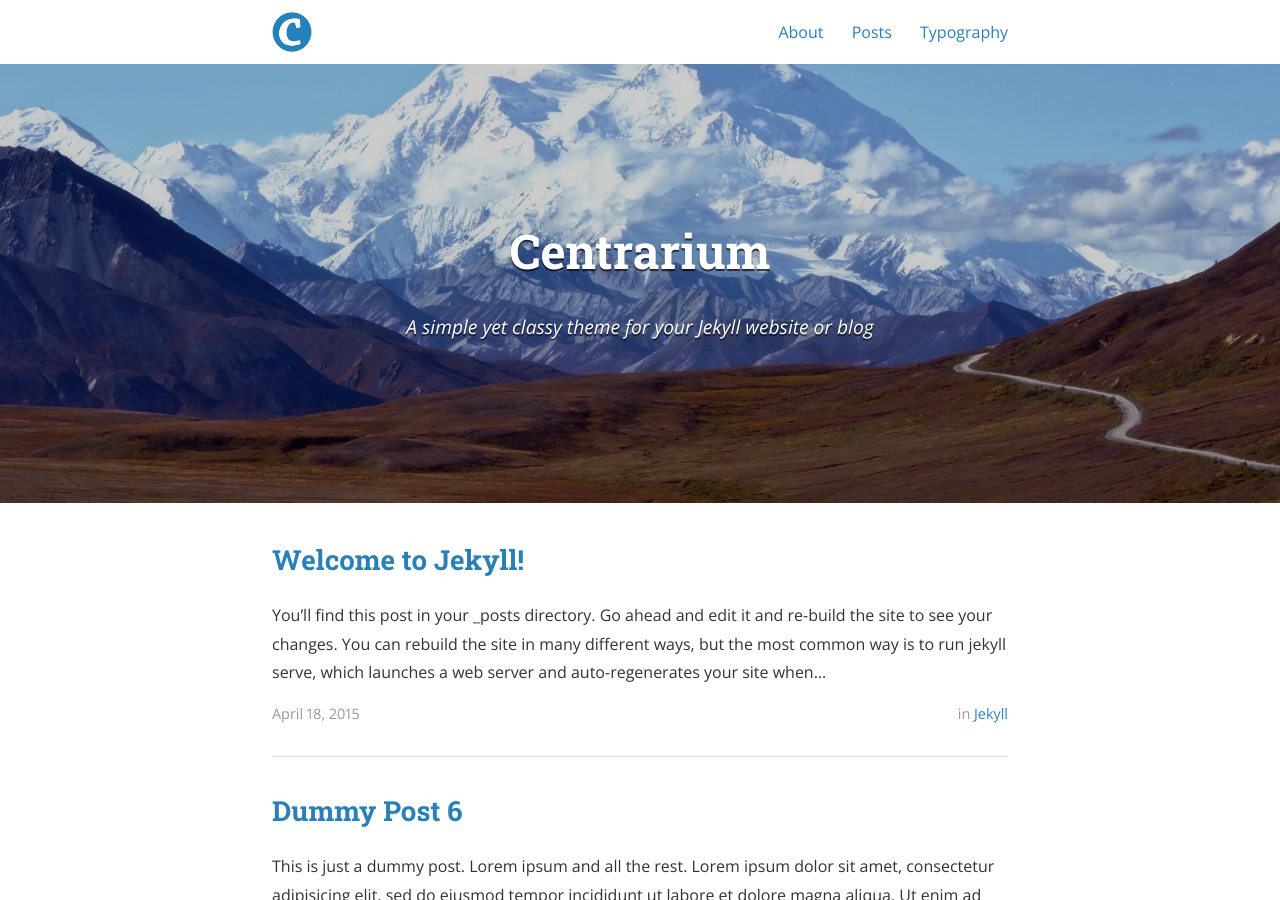
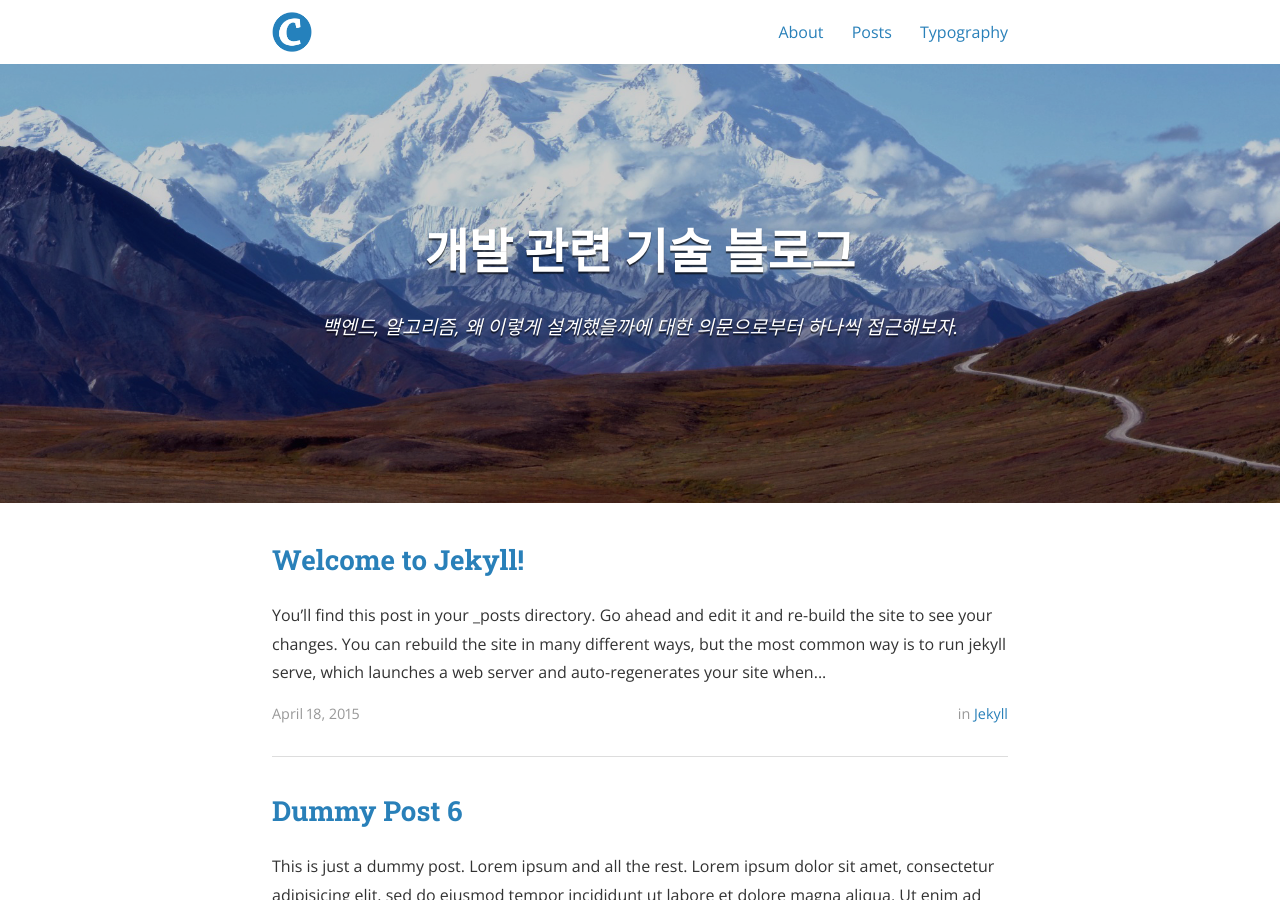
Before and after one commit to kyewonseo/kyewonseo.github.io, a Jekyll site: the page built from index.html, in a window 1280 px wide and 900 px high. Built offline with Jekyll 4.4.1, drawn with Linux system fonts in a browser that asks for light colours; nearby versions of some CDN libraries; the list of posts is cut into pages by our own code; some of the changed text lies outside the part shown.

Commit message:
Modified main title

```diff
--- a/_config.yml
+++ b/_config.yml
@@ -9,12 +9,12 @@ exclude:
 - "/vendor/"
 
 # Site settings
-title: Centrarium
-subtitle: "A simple yet classy theme for your Jekyll website or blog"
-email: blcentra@gmail.com
-name: Ben Centra
+title: 개발 관련 기술 블로그
+subtitle: "백엔드, 알고리즘, 왜 이렇게 설계했을까에 대한 의문으로부터 하나씩 접근해보자."
+email: kyewon76@gmail.com
+name: 서계원
 description: >
-  A simple yet classy theme for your Jekyll website or blog.
+  "-"
 # Base URL of site (i.e. /blog). It should always start with a slash,
 # and never end with a slash. Set it to a blank value if hosting at the
 # root of your server.
```
